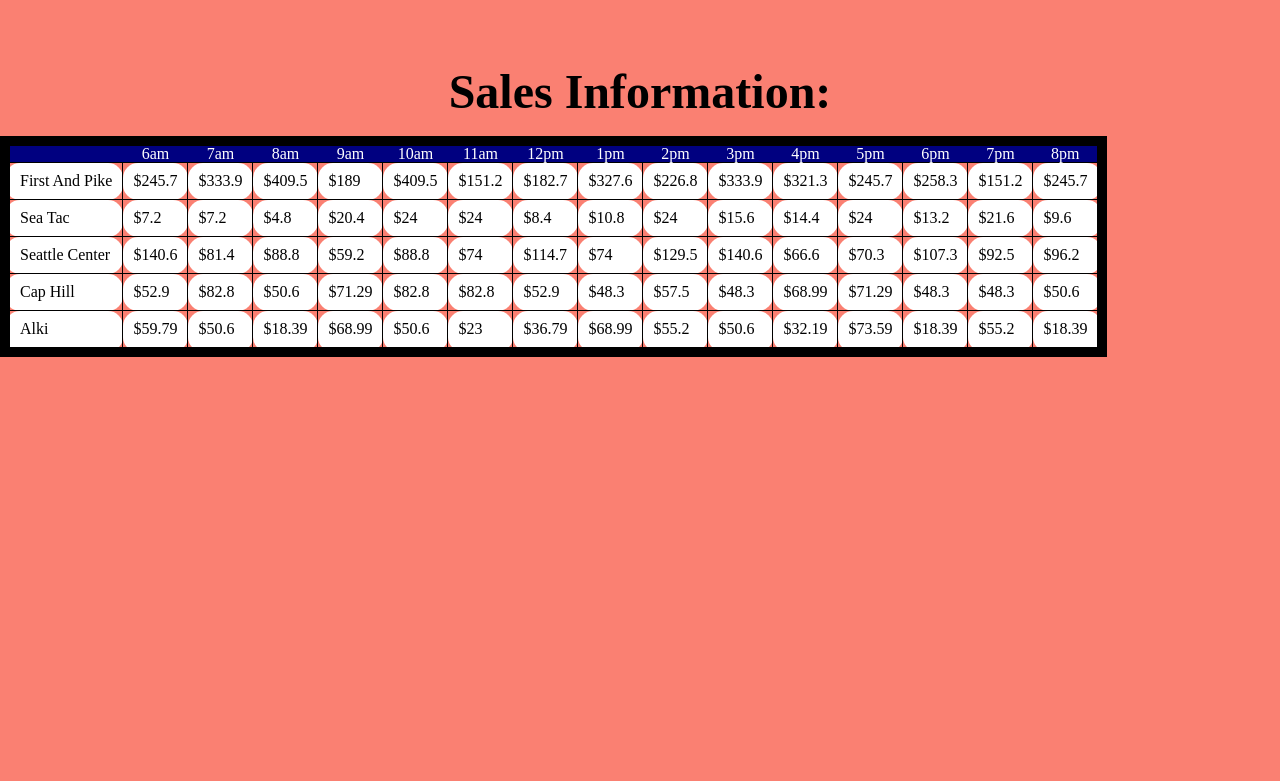
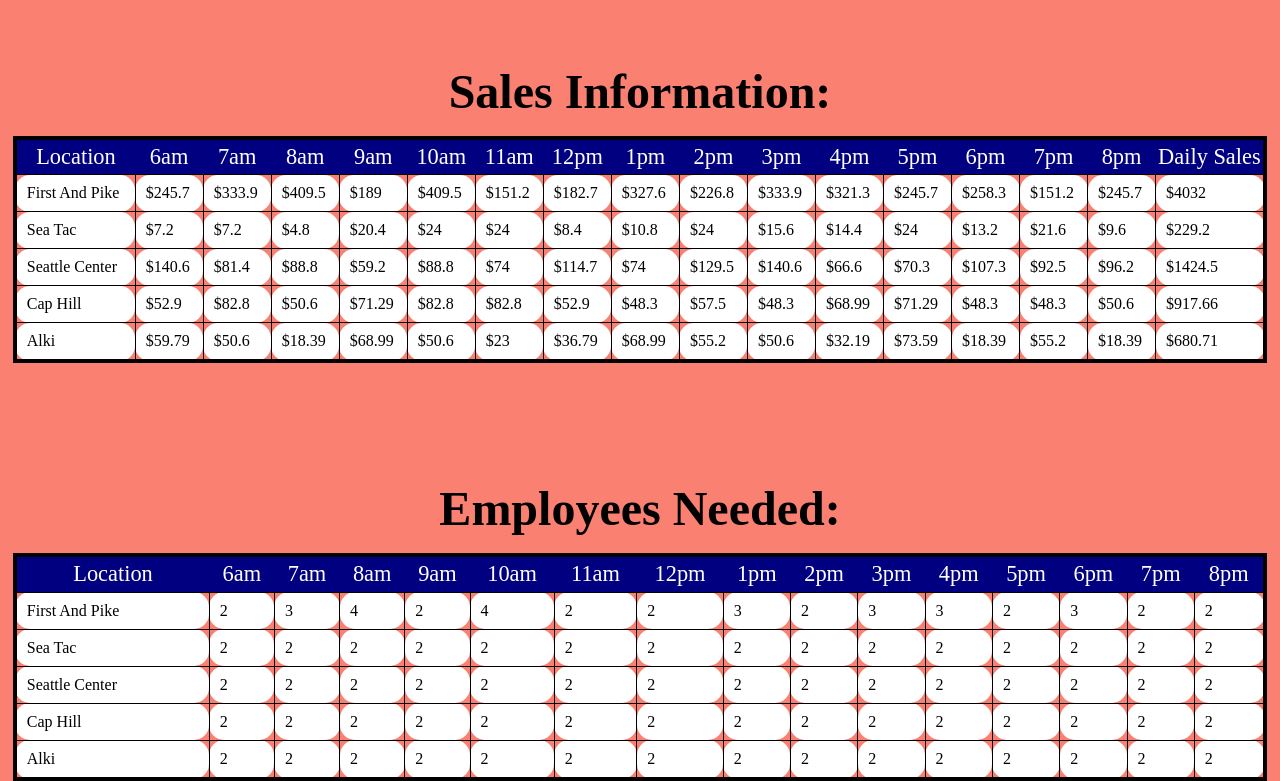
Before and after one commit to thetravisw/Salmon-Cookies, a plain HTML site: page index.html in a window 1280 px wide. Shown: the part 268-1049 px from the top of the page. Before the commit the page ends 800 px from the top, so only its background shows below. Drawn offline with Linux system fonts and the light colour scheme; a web font is replaced by a local one.

Commit message:
streeeeetch goaaaaaaaals

```diff
--- a/css/style.css
+++ b/css/style.css
@@ -1,21 +1,24 @@
 table {
-	border: 10px solid black;
+    border: 4px solid black;
+    margin-left:auto;
+    margin-right:auto;
+    width: 98%
 }
 
 td {
 	padding: 10px;
 	border-radius: 15px;
-  border: 1px solid black;
-  background: white;
+    border: 1px solid black;
+    background: white;
 }
 
 th {
 	background-color: navy;
     color: white;
-    margin-top: 8px
+    font-size: 1.4rem;
+    padding-top: 6px;
+    padding-bottom: 6px;
 }
-
-
 
 header{
     background-image: 'images/salmon.png';
--- a/index.html
+++ b/index.html
@@ -39,6 +39,10 @@
 
     <table id=salesTable></table>
 
+    <br><br>
+<h1>Employees Needed:</h1>
+    <table id=EmployeesNeeded></table>
+
     <script src="js/app.js" type="text/javascript"></script>
 
 
--- a/js/app.js
+++ b/js/app.js
@@ -2,9 +2,9 @@
 
 
 //   Declare Global Variables =======================================
-var timeArray = ['6am', '7am', '8am', '9am', '10am', '11am', '12pm', '1pm', '2pm', '3pm', '4pm', '5pm', '6pm', '7pm', '8pm'], visitors = [], purchases = [];
+var timeArray = ['6am', '7am', '8am', '9am', '10am', '11am', '12pm', '1pm', '2pm', '3pm', '4pm', '5pm', '6pm', '7pm', '8pm'], visitors = [], purchases = [], EmployeesNeeded = [];
 var salesTable = document.getElementById('salesTable');
-
+var yogaTable = document.getElementById('EmployeesNeeded');
 //   Build the Constructor Function  ===============================
 function Store(location, minimumHourlyCustomers, maximumHourlyCustomers, averageCustomerSales) {
     this.location = location;
@@ -24,6 +24,16 @@ Store.prototype.populateSalesAndRender = function () {
     newTd.textContent = '' + this.location;
     newTr.appendChild(newTd);
 
+    //Yoga Pants Seeding  ===  'Cause they so Streeeetchy
+    //Also, I'm hencefort using Yoga to indicate strecth goal work
+    //for this project.
+
+    var trYoga = document.createElement('tr');
+    var tdYoga = document.createElement('td');
+    tdYoga.textContent = '' + this.location;
+    trYoga.appendChild(tdYoga);
+
+    //build Table Row in for loop (mostly)
     for (var i in timeArray) {
         //  Calculate Visitors and Sales, and Populate Arrays
         visitors[i] = Math.floor(Math.random() * (this.maximumHourlyCustomers - this.minimumHourlyCustomers) + 1 + this.minimumHourlyCustomers);
@@ -32,30 +42,68 @@ Store.prototype.populateSalesAndRender = function () {
 
         totalSales = purchases[i] + totalSales;
 
+        //  Yoga:  Calculate Employees needed  [visitors/20, minimum 2]
+        EmployeesNeeded[i] = Math.ceil(visitors[i]/20 );
+        if (EmployeesNeeded[i] < 2){EmployeesNeeded[i]=2;}
+
         //  Render in the Table
 
         newTd = document.createElement('td');
         newTd.textContent = '$' + purchases[i];
         newTr.appendChild(newTd);
+
+        //Yoga:  Render into employees needed table
+
+        tdYoga = document.createElement('td');
+        tdYoga.textContent = ''+ EmployeesNeeded[i];
+        trYoga.appendChild(tdYoga);
     }
-    salesTable.appendChild(newTr)
+
+    // total sales
+    newTd = document.createElement('td');
+    newTd.textContent = '$' + Math.floor(totalSales*100)/100;
+    newTr.appendChild(newTd);
+
+    //append completed Tr to table
+    salesTable.appendChild(newTr);
+    yogaTable.appendChild(trYoga);
 }
 
 //  Build Table header  ================================================
 
 var newTr = document.createElement('tr');
 var newTh = document.createElement('th');
-newTh.textContent = '';
+newTh.textContent = 'Location';
 newTr.appendChild(newTh);
 
+//  Yoga Pants Header
+var trYoga = document.createElement('tr');
+var thYoga = document.createElement('th');
+thYoga.textContent = 'Location';
+trYoga.appendChild(thYoga);
+
+
 for (var i in timeArray) {
+    //create Header elements
     newTh = document.createElement('th');
     newTh.textContent = '' + timeArray[i];
     newTr.appendChild(newTh);
+
+    //  Headers for Yoga Pants
+    thYoga = document.createElement('th');
+    thYoga.textContent = '' + timeArray[i];
+    trYoga.appendChild(thYoga);
 }
+
+//Daily Sales Header
+newTh = document.createElement('th');
+newTh.textContent='Daily Sales';
+newTr.appendChild(newTh);
 
 // append the tr to the table
 salesTable.appendChild(newTr);
+yogaTable.appendChild(trYoga);
+
 
 //  Call the constructor function   ===============================
 var firstAndPike = new Store('First And Pike', 23, 65, 6.3);
@@ -64,7 +112,6 @@ var seattleCenter = new Store('Seattle Center', 11, 38, 3.7);
 var capHill = new Store('Cap Hill', 20, 38, 2.3);
 var alki = new Store('Alki', 2, 16, 4.6);
 
-
 //   Party cause it's done... or Cry in beer cause it's Broken  ====
 
 firstAndPike.populateSalesAndRender();
@@ -72,3 +119,7 @@ seaTac.populateSalesAndRender();
 seattleCenter.populateSalesAndRender();
 capHill.populateSalesAndRender();
 alki.populateSalesAndRender();
+
+
+
+//Do the stretchy Yoga pants thang.
```
